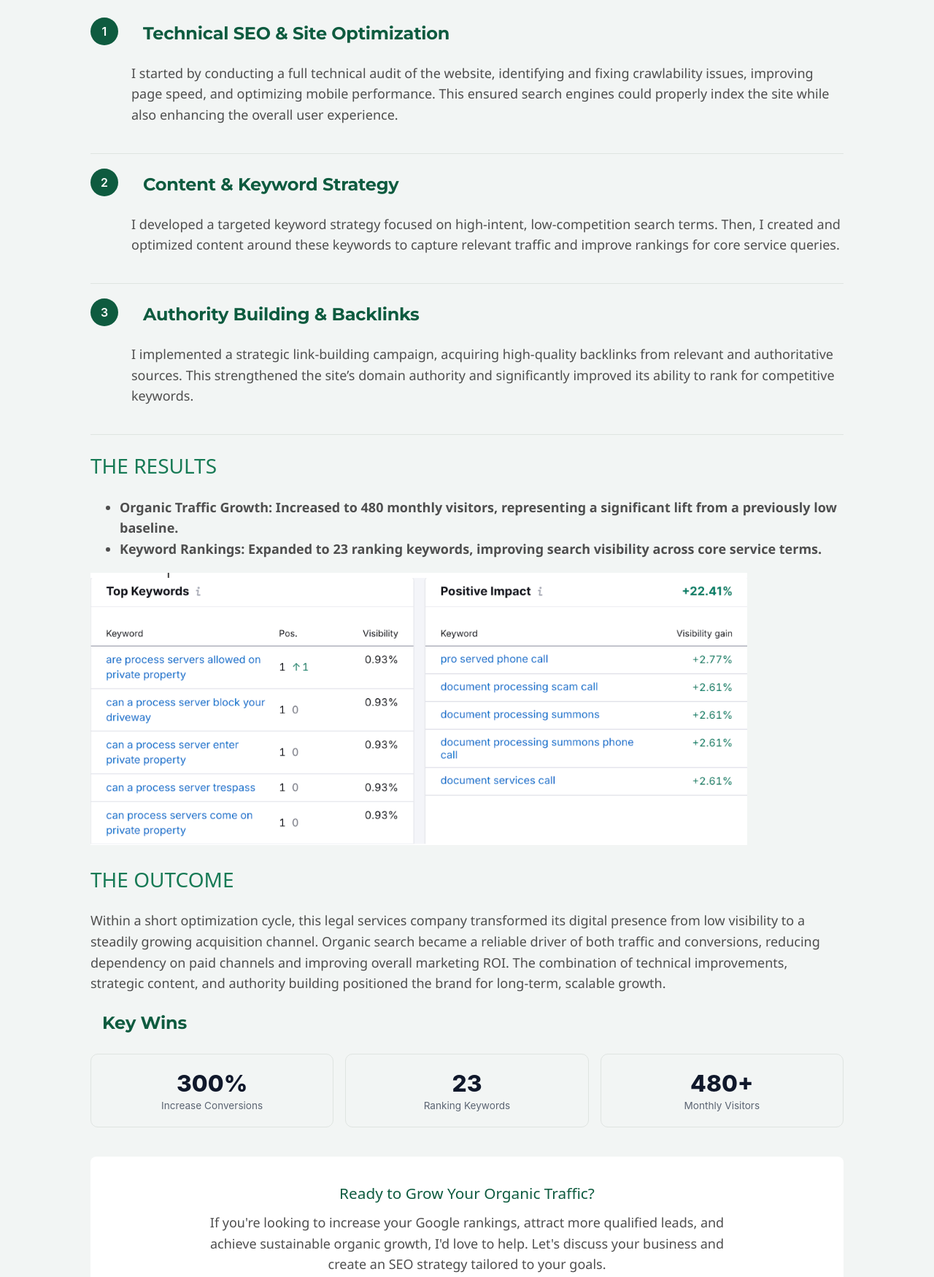
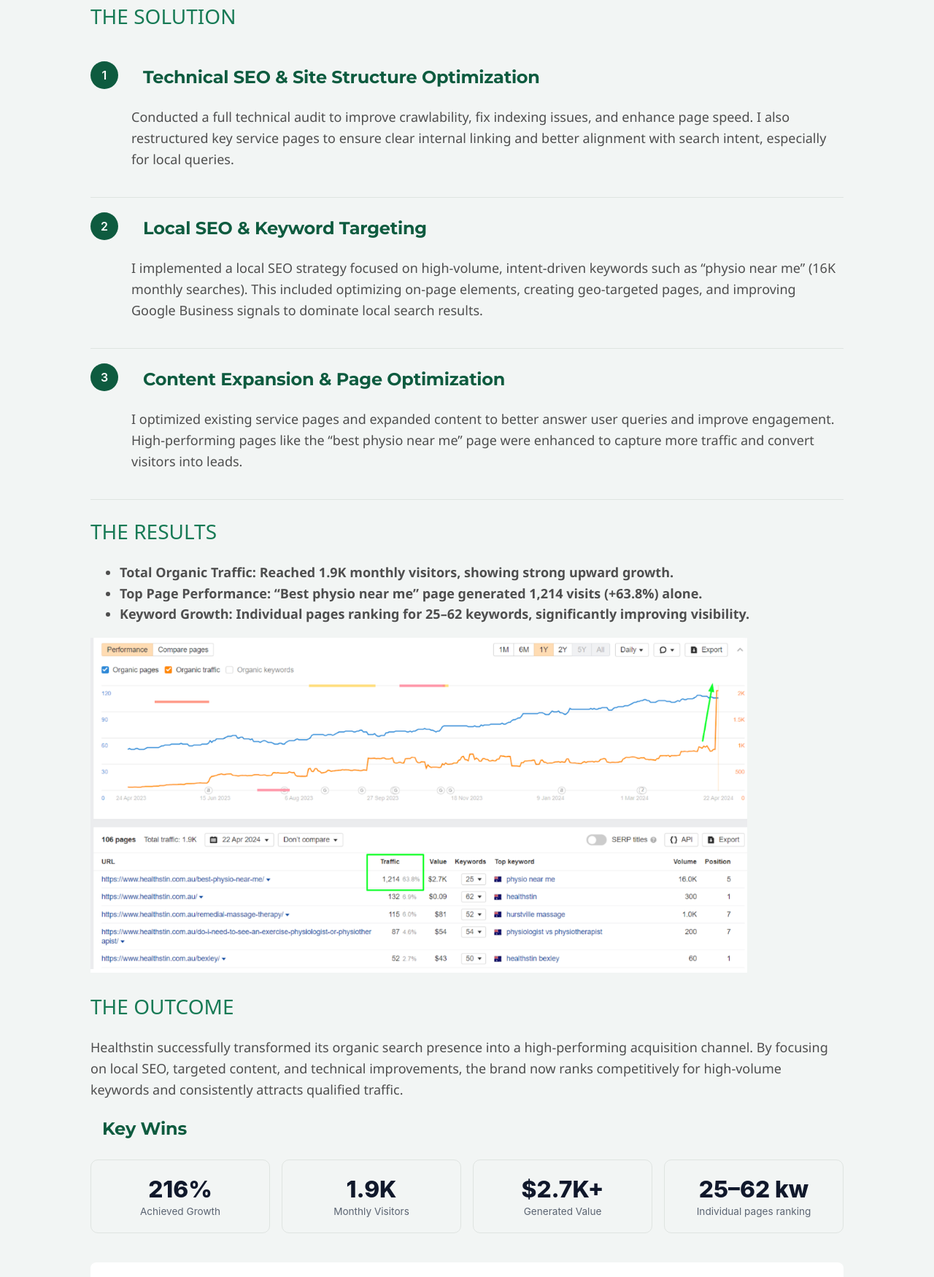
Before and after one commit to bertryanR/seo-portfolio.github.io, a plain HTML site: page case-study1.html in a window 1280 px wide. Shown: the part 757-2507 px from the top of the page at 73% size. Drawn offline with Linux system fonts and the light colour scheme; a web font is replaced by a local one.

Commit message:
Update case-study1.html

```diff
--- a/case-study1.html
+++ b/case-study1.html
@@ -40,51 +40,54 @@
 <!----HERO SECTION-->
 <section class="wrap-section">
 <div class="case-study-title">
-  <h1>Turning Traffic into Revenue for Legal Services Company</h1>
+  <h1>Local SEO Growth for Healthcare services</h1>
 
-  <p>A Legal Services Company boosted its organic growth by implementing technical SEO, targeted content, and strategic link building—resulting in 480 monthly visitors, 23 ranking keywords, and 119 backlinks, alongside an estimated 2–3x increase in conversions.</p>
+  <p>A Healthcare services company scaled its organic traffic from approximately 600 to 1,900 monthly visitors, achieving over 216% growth through targeted SEO strategies.
+</p>
 </div>
 
 <div class="case-study-body">
     <h2>OVERVIEW</h2>
-      <p><b>About the Company:</b>  A legal services company based in Florida, USA specializing in professional process serving, skip tracing, and affidavits of diligent search for legal documents like summons and subpoenas.
-<br><b>Industry:</b> Legal Services<br><b>Project Duration:</b>12 Months<br><b>Main Goal:</b>  Increase organic traffic and boost sales from search.
+      <p><b>About the Company:</b> An Australia-based healthcare provider specializing in physiotherapy, exercise physiology, and allied health services. With a growing digital presence, Healthstin aimed to attract more local patients through organic search and convert that traffic into booked appointments across multiple service pages.
+<br><b>Industry:</b> Healthcare<br><b>Project Duration:</b>12 Months<br><b>Main Goal:</b>  Increase organic traffic and boost sales from search.
 </p>
 
 <h2>THE CHALLENGE</h2>
-<p>Struggling to generate consistent organic traffic and qualified leads. Despite having a functional website, visibility in search engines was limited, and user engagement remained low. Key performance indicators such as keyword rankings, backlinks, and traffic volume were underperforming—resulting in missed revenue opportunities.</p>
+<p>The company faced limited organic visibility in a competitive local healthcare market. While the website had multiple service pages, rankings for high-intent keywords like “physio near me” were not fully optimized, resulting in missed traffic and lead opportunities.<br>Additionally, inconsistent content structure and underutilized SEO strategies led to slow traffic growth and underperformance across key landing pages.
+</p>
 <h2>THE SOLUTION</h2>
 
 <div class="strategy-item">
   <div class="number">1</div>
 <div>
-  <h3>Technical SEO & Site Optimization</h3>
-  <p>I started by conducting a full technical audit of the website, identifying and fixing crawlability issues, improving page speed, and optimizing mobile performance. This ensured search engines could properly index the site while also enhancing the overall user experience.</p>
+  <h3>Technical SEO & Site Structure Optimization</h3>
+  <p>Conducted a full technical audit to improve crawlability, fix indexing issues, and enhance page speed. I also restructured key service pages to ensure clear internal linking and better alignment with search intent, especially for local queries.</p>
 </div>
 </div>
 
 <div class="strategy-item">
   <div class="number">2</div>
 <div>
-<h3>Content & Keyword Strategy</h3>
-  <p>I developed a targeted keyword strategy focused on high-intent, low-competition search terms. Then, I created and optimized content around these keywords to capture relevant traffic and improve rankings for core service queries.</p>
+<h3>Local SEO & Keyword Targeting</h3>
+  <p> I implemented a local SEO strategy focused on high-volume, intent-driven keywords such as “physio near me” (16K monthly searches). This included optimizing on-page elements, creating geo-targeted pages, and improving Google Business signals to dominate local search results.</p>
 </div>
 </div>
 
 <div class="strategy-item">
   <div class="number">3</div>
 <div>
-<h3>Authority Building & Backlinks</h3>
-  <p>I implemented a strategic link-building campaign, acquiring high-quality backlinks from relevant and authoritative sources. This strengthened the site’s domain authority and significantly improved its ability to rank for competitive keywords.</p>
+<h3>Content Expansion & Page Optimization</h3>
+  <p> I optimized existing service pages and expanded content to better answer user queries and improve engagement. High-performing pages like the “best physio near me” page were enhanced to capture more traffic and convert visitors into leads.</p>
 </div>
 </div>
   <div>
 <h2><span>THE RESULTS</span></h2>
   <ul>
-    <li><b>Organic Traffic Growth: Increased to 480 monthly visitors, representing a significant lift from a previously low baseline.</b></li>
-    <li><b>Keyword Rankings: Expanded to 23 ranking keywords, improving search visibility across core service terms.</b></li>
+    <li><b>Total Organic Traffic: Reached 1.9K monthly visitors, showing strong upward growth.</b></li>
+    <li><b>Top Page Performance: “Best physio near me” page generated 1,214 visits (+63.8%) alone.</b></li>
+    <li><b>Keyword Growth: Individual pages ranking for 25–62 keywords, significantly improving visibility.</b></li>
   </ul>
-  <img src="images/Legal Serve.png" alt=""  style="width: 900px;">
+  <img src="images/healthstin.png" alt=""  style="width: 900px;">
 </div>
 
 
@@ -92,21 +95,25 @@
 
 
 <h2>THE OUTCOME</h2>
-<p>Within a short optimization cycle, this legal services company transformed its digital presence from low visibility to a steadily growing acquisition channel. Organic search became a reliable driver of both traffic and conversions, reducing dependency on paid channels and improving overall marketing ROI. The combination of technical improvements, strategic content, and authority building positioned the brand for long-term, scalable growth.</p>
+<p>Healthstin successfully transformed its organic search presence into a high-performing acquisition channel. By focusing on local SEO, targeted content, and technical improvements, the brand now ranks competitively for high-volume keywords and consistently attracts qualified traffic.</p>
 
 <h3>Key Wins</h3>
     <div class="stat-grid">
       <div class="stat-card">
-        <span class="stat-number">300% </span>
-        <span class="stat-label">Increase Conversions</span>
+        <span class="stat-number">216%</span>
+        <span class="stat-label">Achieved Growth</span>
       </div>
       <div class="stat-card">
-        <span class="stat-number">23</span>
-        <span class="stat-label">Ranking Keywords</span>
+        <span class="stat-number">1.9K</span>
+        <span class="stat-label">Monthly Visitors</span>
       </div>
       <div class="stat-card">
-        <span class="stat-number">480+</span>
-        <span class="stat-label">Monthly Visitors</span>
+        <span class="stat-number">$2.7K+</span>
+        <span class="stat-label">Generated Value</span>
+      </div>
+            <div class="stat-card">
+        <span class="stat-number">25–62 kw</span>
+        <span class="stat-label">Individual pages ranking</span>
       </div>
     </div>
 
@@ -141,7 +148,6 @@
 
 </div>
 </section>>
-
 
 <!-------FOOTER----->
 <footer class="footer" id="contact-section">
```
